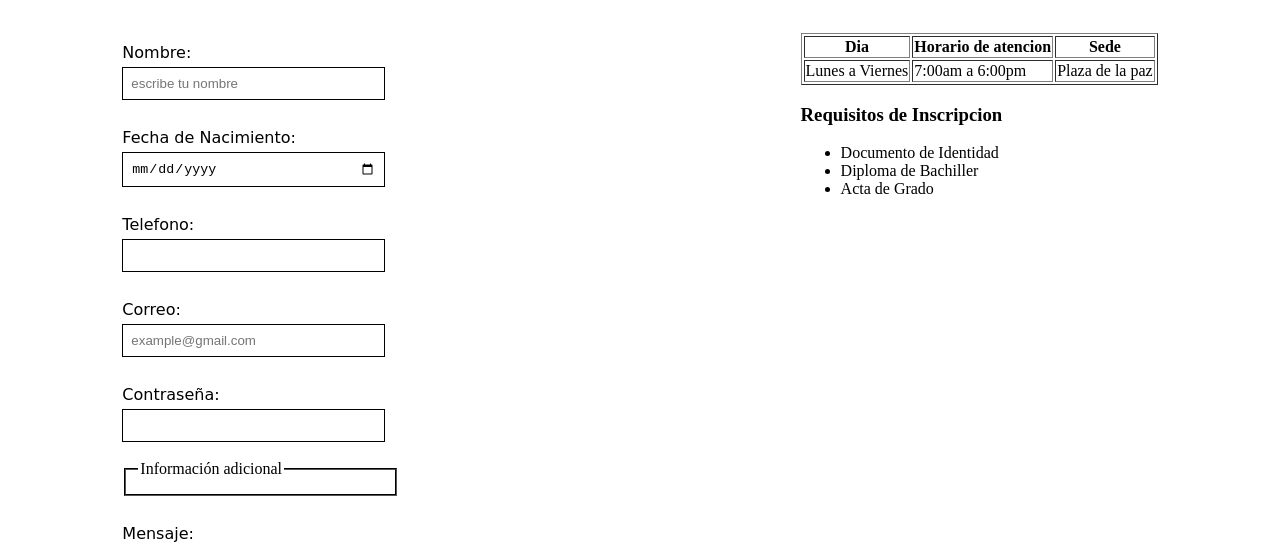
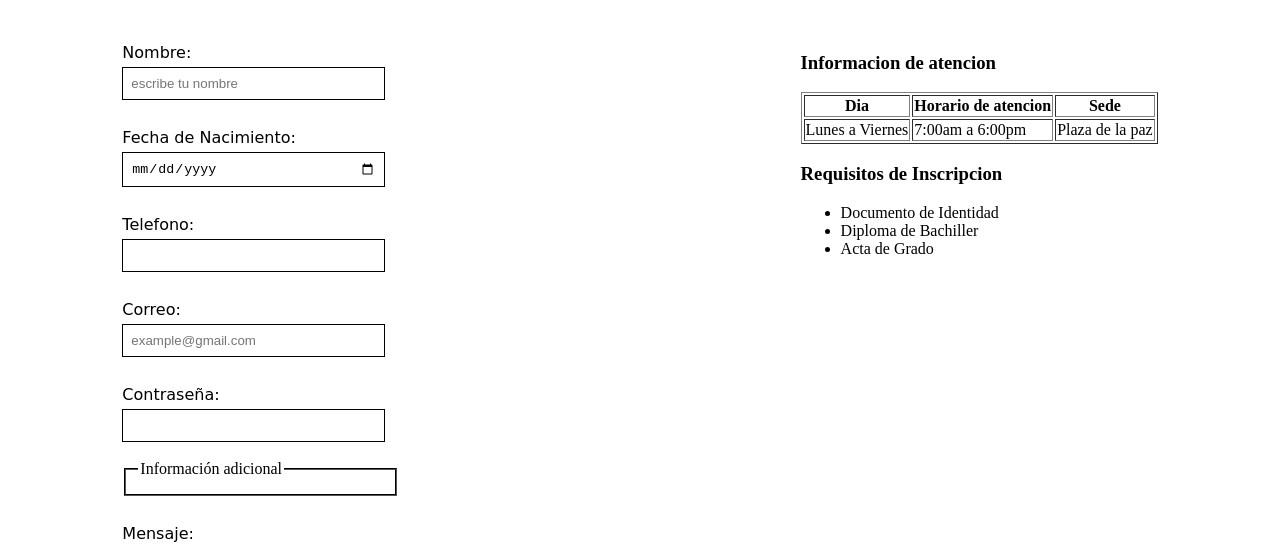
Before and after one commit to Yeneiris/LABORATORIO-entregable7IUB, a plain HTML site: page index.html in a window 1280 px wide. Shown: the part 223-781 px from the top of the page. Drawn offline with Linux system fonts and the light colour scheme.

Commit message:
informacion

```diff
--- a/index.html
+++ b/index.html
@@ -51,6 +51,7 @@
                 <th>Sede</th>
             </tr>
         </thead>
+        <h3>Informacion de atencion</h3>
         <tbody>
             <tr>
                 <td>Lunes a Viernes</td>
```
